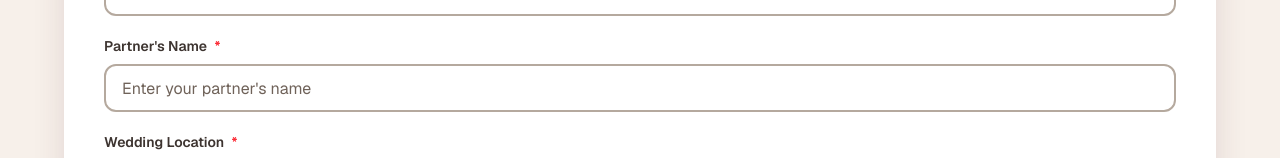
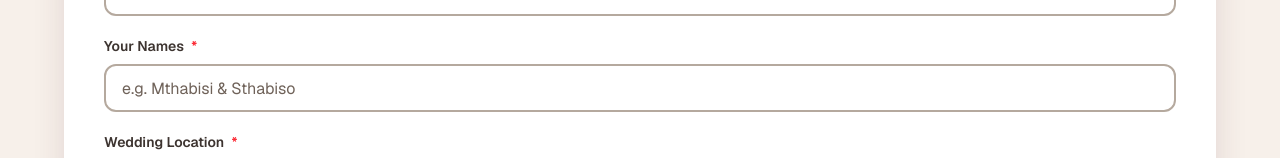
Before and after one commit to Zidlekhaya26/umshado-app, a Next.js app: page /couple/onboarding in a window 1280 px wide. Shown: the part 234-392 px from the top of the page. Built offline with nearby package versions, Linux system fonts and the light colour scheme; no server answers.

Commit message:
refactor: update couple onboarding form to collect both partner names together

```diff
--- a/app/couple/onboarding/page.tsx
+++ b/app/couple/onboarding/page.tsx
@@ -100,10 +100,10 @@ export default function CoupleOnboarding() {
           </div>
         </div>
 
-        {/* Partner's Name */}
+        {/* Your Names */}
         <div>
           <label htmlFor="partnerName" className="block text-sm font-semibold text-gray-700 mb-2">
-            Partner&apos;s Name <span className="text-red-500 ml-1">*</span>
+            Your Names <span className="text-red-500 ml-1">*</span>
           </label>
           <input
             type="text"
@@ -112,7 +112,7 @@ export default function CoupleOnboarding() {
             value={formData.partnerName}
             onChange={handleChange}
             required
-            placeholder="Enter your partner's name"
+            placeholder="e.g. Mthabisi & Sthabiso"
             className="w-full max-w-full px-4 h-12 pr-10 border-2 border-gray-300 rounded-xl focus:ring-2 focus:ring-purple-500 focus:border-purple-500 text-base placeholder:text-gray-400"
           />
         </div>
```
